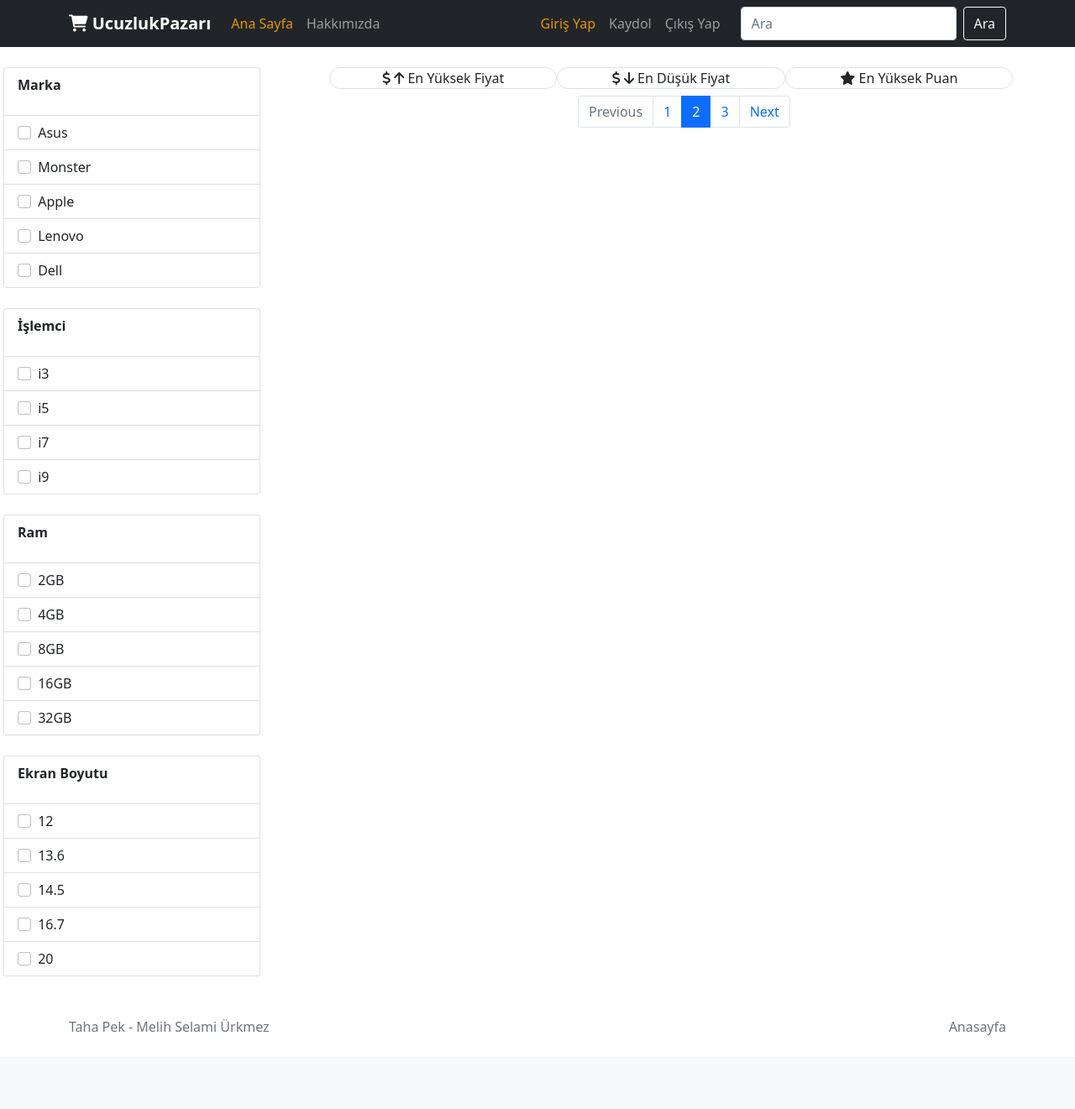
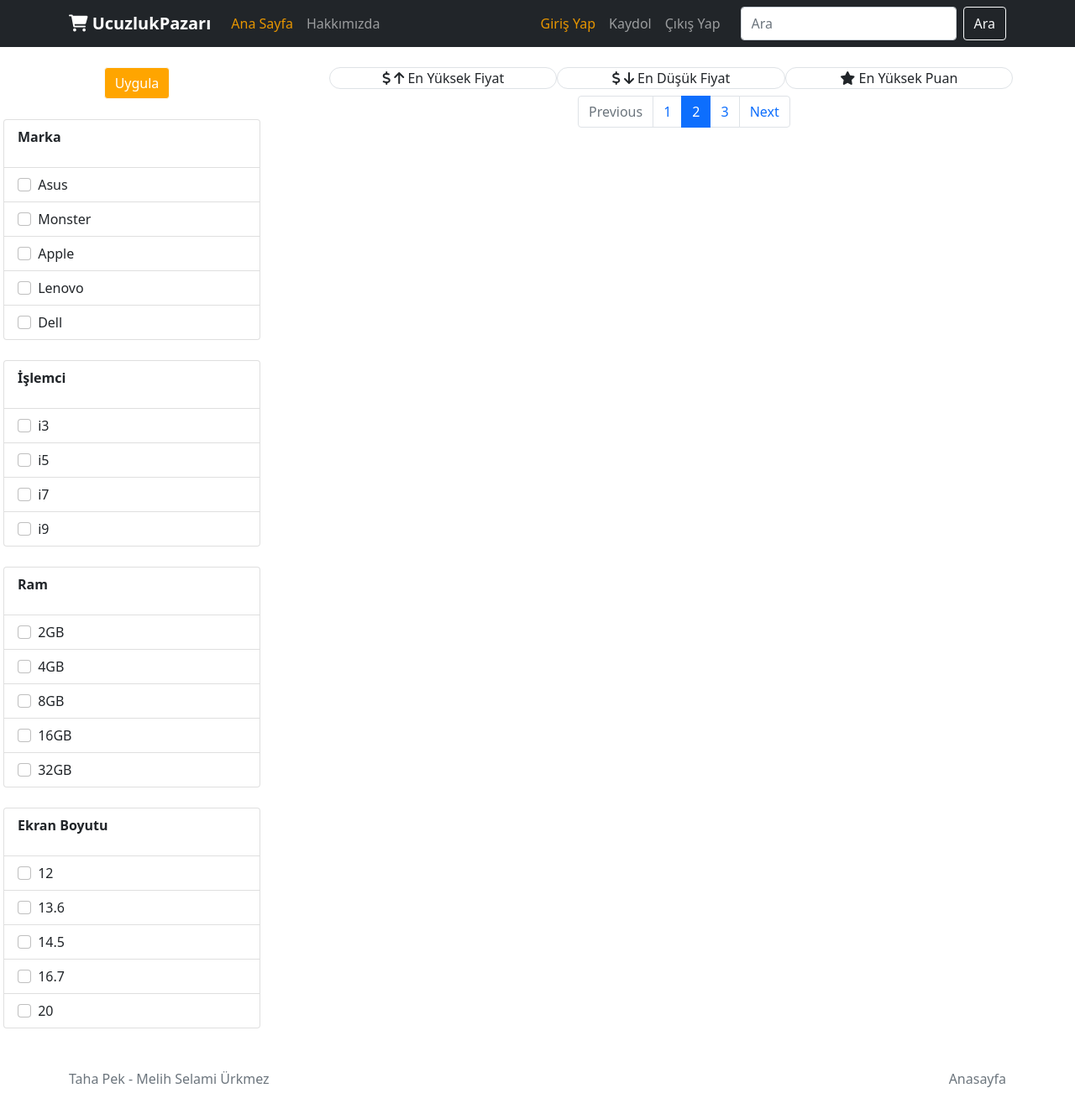
Before and after one commit to tahapek5454/EShopping-With-Web-Scraping, a Django app: page / in a window 1280 px wide. Shown: the whole page at 84% size. Before the commit the page ends 1233 px from the top, so only its background shows below. Run offline with Django 3.2, Linux system fonts and the light colour scheme; data that the repository does not hold is empty; some libraries are stand-ins or nearby versions.

Commit message:
add button

```diff
--- a/shoppingApp/shopping/templates/shopping/index.html
+++ b/shoppingApp/shopping/templates/shopping/index.html
@@ -18,8 +18,20 @@
     <div class="mt-4 mx-3">
         <div class="row">
 
+
+
             <!-- categories start -->
+
+
             <div class="col-sm-3">
+                <form action="">
+
+                    <div class="row mb-4">
+                        <center>
+                        <button type="submit" class="btn btn-outline-light" id="uygula"
+                            style="background-color: orange;">Uygula</button>
+                        </center>
+                    </div>
 
                     <div class="row mb-4">
                         <ul class="list-group">
@@ -129,7 +141,11 @@
                         </ul>
                     </div>
 
+                </form>
+
+
             </div>
+
             <!-- categoriens end -->
 
             <!-- products start -->
--- a/shoppingApp/static/css/base.css
+++ b/shoppingApp/static/css/base.css
@@ -16,7 +16,10 @@
     color: white;
 }
 
-
+#uygula{
+    background-color: orange;
+    color: white;
+}
 /* checkbutton css */
 .form-check-input:checked {
     background-color: rgb(230, 149, 0);
```
Lines whose indentation alone changed are shown as unchanged.
